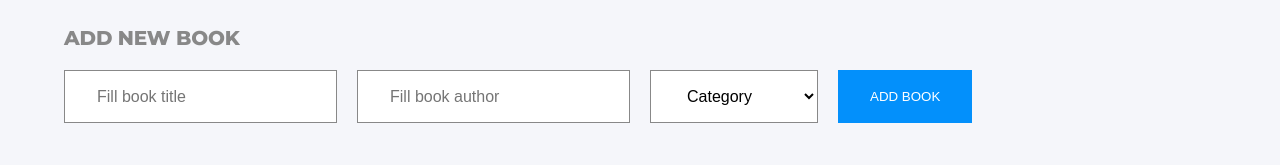
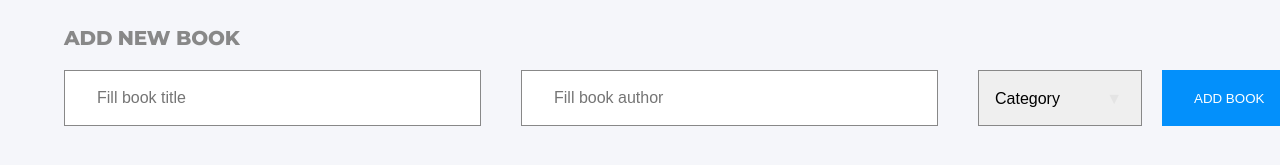
Before and after one commit to geekelo/bookstore-cms, a React (Create React App) app: page / in a window 1280 px wide. Shown: the part 177-342 px from the top of the page. Built offline with nearby package versions, Linux system fonts and the light colour scheme; no server answers.

Commit message:
Update style for category dropdown section

```diff
--- a/src/components/addbook.js
+++ b/src/components/addbook.js
@@ -23,11 +23,14 @@ function AddBook() {
       <form onSubmit={(e) => getvalues(e)}>
         <input className="formFields" onChange={(e) => { newBook.title = e.target.value; }} type="text" placeholder="Fill book title" />
         <input className="formFields" onChange={(e) => { newBook.author = e.target.value; }} type="text" placeholder="Fill book author" />
-        <select className="formFields" onChange={(e) => { newBook.category = e.target.value; }}>
-          <option>Category</option>
-          <option value="Fiction">Fiction</option>
-          <option value="Non-Fiction">Non-Fiction</option>
-        </select>
+        <div>
+          <select id="category" onChange={(e) => { newBook.category = e.target.value; }}>
+            <option>Category</option>
+            <option value="Fiction">Fiction</option>
+            <option value="Non-Fiction">Non-Fiction</option>
+          </select>
+          <span className="arrow">  ▼ </span>
+        </div>
         <input className="addbookBtn" type="submit" value="ADD BOOK" />
       </form>
     </div>
--- a/src/components/styles/addbook.css
+++ b/src/components/styles/addbook.css
@@ -21,18 +21,42 @@
 
 form {
   display: flex;
-  gap: 20px;
+  gap: 40px;
+}
+
+input[type="text"] {
+  padding: 1rem 2rem;
+  padding-right: 11rem;
 }
 
 .formFields {
   border: 1px solid #888;
   background-color: #fff;
-  padding: 1rem 2rem;
   font-size: 1rem;
 }
 
-.formFields:focus {
-  border-color: red;
+select {
+  border: none;
+  -webkit-appearance: none;
+  -moz-appearance: none;
+  appearance: none;
+  font-size: 1rem;
+  padding: 1rem 1rem;
+  padding-right: 4rem;
+  height: 3.5rem;
+  border: 1px solid #888;
+}
+
+.arrow {
+  margin-left: -40px;
+  color: #e4e4e4;
+  height: 50%;
+}
+
+.formFields:focus,
+select:focus {
+  border-color: #0390fb;
+  outline: #0390fb;
 }
 
 .addbookBtn {
```
Also changed, not shown: src/components/assets/arrow-select.png (added).
